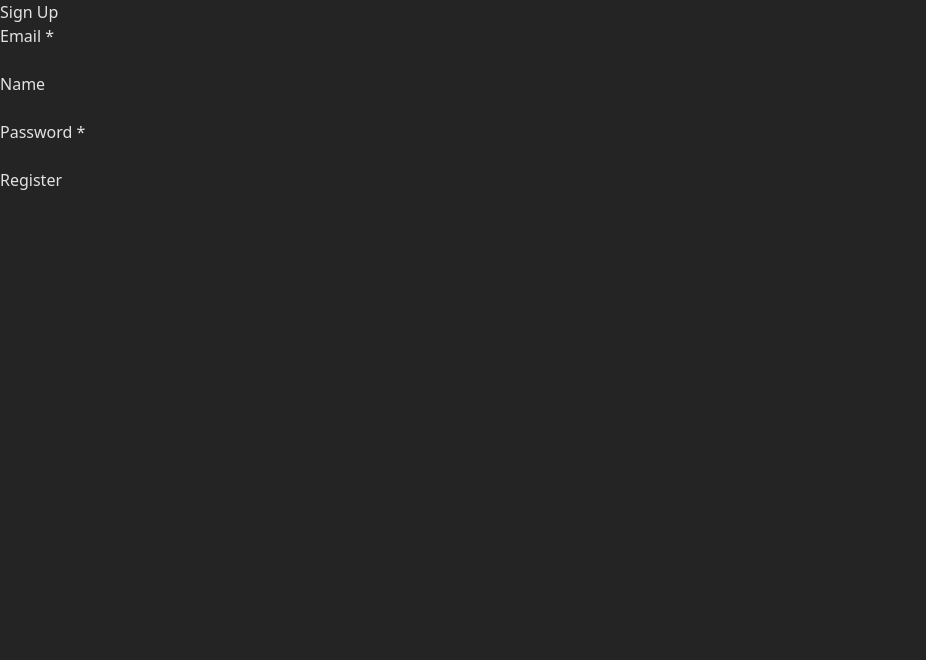
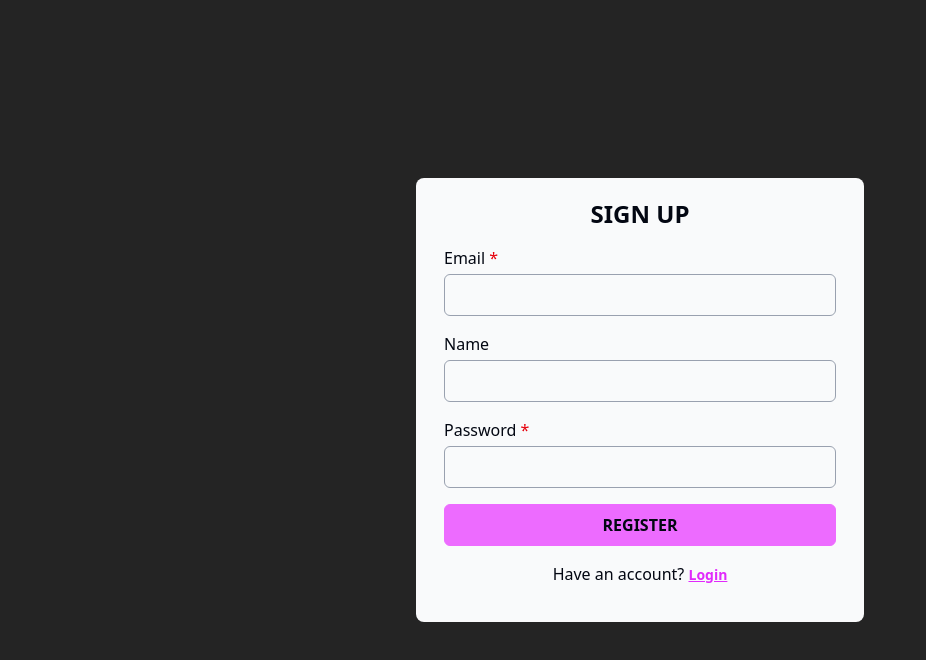
Before and after one commit to christian-harsana/music-sheet-catalog, a React (Vite) app: page /signup in a window 1280 px wide. Shown: the top 660 px of the page, without its empty margins (0-926 px from the left). Built offline with nearby package versions, Linux system fonts and the light colour scheme.

Commit message:
Apply styling for Signup page

```diff
--- a/src/pages/Login.tsx
+++ b/src/pages/Login.tsx
@@ -167,7 +167,7 @@ function Login() {
                 <h1 className="mb-4 font-bold text-2xl text-center uppercase">Login</h1>
 
                 <div className="mb-4">
-                    <label htmlFor="email" className="block mb-1">Email</label>
+                    <label htmlFor="email" className={`block mb-1 ${loginFormError.email ? 'text-red-600' : ''}`}>Email</label>
                     <input
                         id="email"
                         type="email"
@@ -176,14 +176,14 @@ function Login() {
                         onChange={(e) => handleInputChange(e)}
                         onBlur={(e) => handleInputBlur(e)}
                         required={true}
-                        className="w-full border border-gray-500 rounded-md px-3 py-2"
+                        className={`w-full border rounded-md px-3 py-2 ${loginFormError.email ? 'border-red-600' : 'border-gray-400'}`}
                         {...(loginFormError.email && {"aria-invalid": "true", "aria-describedby": "emailError"})}
                     />
-                    { loginFormError.email && <div id="emailError" className="text-red-500">{loginFormError.email}</div> }
+                    { loginFormError.email && <div id="emailError" className="text-red-600">{loginFormError.email}</div> }
                 </div>
 
                 <div className="mb-4">
-                    <label htmlFor="password" className="block mb-1">Password</label>
+                    <label htmlFor="password" className={`block mb-1 ${loginFormError.password ? 'text-red-600' : ''}`}>Password</label>
                     <input
                         id="password"
                         type="password"
@@ -192,10 +192,10 @@ function Login() {
                         onChange={(e) => handleInputChange(e)}
                         onBlur={(e) => handleInputBlur(e)}
                         required={true}
-                        className="w-full border border-gray-500 rounded-md px-3 py-2"
+                        className={`w-full border rounded-md px-3 py-2 ${loginFormError.password ? 'border-red-600' : 'border-gray-400'}`}
                         {...(loginFormError.password && {"aria-invalid": "true", "aria-describedby": "passwordError"})}
                     />
-                    { loginFormError.password && <div id="passwordError" className="text-red-500">{loginFormError.password}</div> }
+                    { loginFormError.password && <div id="passwordError" className="text-red-600">{loginFormError.password}</div> }
                 </div>
 
                 <div className="mb-4">
@@ -203,12 +203,17 @@ function Login() {
                         isFormProcessing ? (
                             <button type="submit"
                                 disabled
-                                className="flex flex-nowrap justify-center gap-3 w-full px-3 py-2 border border-fuchsia-400 rounded-md bg-fuchsia-400 font-semibold uppercase cursor-default">
+                                className="flex flex-nowrap justify-center gap-3 w-full px-3 py-2 border border-fuchsia-400 rounded-md bg-fuchsia-400 font-semibold uppercase cursor-progress opacity-50">
                                 <IconSpinner />
                                 Login...
                             </button>
                         ) :
-                        ( <button type="submit" className="w-full px-3 py-2 border border-fuchsia-400 hover:border-fuchsia-500 rounded-md bg-fuchsia-400 hover:bg-fuchsia-500 font-semibold uppercase">Login</button> )
+                        (
+                            <button type="submit"
+                                className="w-full px-3 py-2 border border-fuchsia-400 hover:border-fuchsia-500 rounded-md bg-fuchsia-400 hover:bg-fuchsia-500 font-semibold uppercase">
+                                Login
+                            </button>
+                        )
                     }
                 </div>
 
--- a/src/pages/SignUp.tsx
+++ b/src/pages/SignUp.tsx
@@ -1,5 +1,5 @@
 import { useContext, useState, type FocusEvent } from "react";
-import { useNavigate } from "react-router";
+import { useNavigate, Link } from "react-router";
 import { UIContext } from "../contexts/UIContext";
 import IconSpinner from "../components/IconSpinner";
 
@@ -160,11 +160,18 @@ function SignUp() {
     }
 
     return (
-        <form onSubmit={(e) => handleSignUpFormSubmit(e, signUpFormData)} className="u-text-align-left">
-            <h1>Sign Up</h1>
+        <main className="flex justify-center items-center min-h-screen">
+            <form onSubmit={(e) => handleSignUpFormSubmit(e, signUpFormData)}
+                className="w-[calc(100%-3rem)] max-w-md px-7 py-5 rounded-lg bg-gray-50 text-gray-950">
 
-            <div className="mb-6">
-                <label htmlFor="email">Email *</label>
+                <h1 className="mb-4 font-bold text-2xl text-center uppercase">Sign Up</h1>
+
+                <div className="mb-4">
+                    <label htmlFor="email"
+                        className={`block mb-1 ${signUpFormError.email ? 'text-red-600' : ''}`}>
+                        Email <span className="text-red-600" aria-hidden="true">*</span>
+                    </label>
+
                     <input
                         id="email"
                         type="email"
@@ -173,14 +180,18 @@ function SignUp() {
                         onChange={(e) => handleInputChange(e)}
                         onBlur={(e) => handleInputBlur(e)}
                         required={true}
+                        className={`w-full border rounded-md px-3 py-2 ${signUpFormError.email ? 'border-red-600' : 'border-gray-400'}`}
                         {...(signUpFormError.email && { "aria-invalid" : "true", "aria-describedby" : "emailError" })}
                     />
 
-                {signUpFormError.email && <div id="emailError" className="field-error">{signUpFormError.email}</div>}
+                    {signUpFormError.email && <div id="emailError" className="text-red-600">{signUpFormError.email}</div>}
                 </div>
 
-            <div className="mb-6">
-                <label htmlFor="name">Name</label>
+                <div className="mb-4">
+                    <label htmlFor="name"
+                        className={`block mb-1 ${signUpFormError.name ? 'text-red-600' : ''}`}>
+                        Name
+                    </label>
                     <input
                         id="name"
                         type="text"
@@ -188,14 +199,18 @@ function SignUp() {
                         value={signUpFormData.name}
                         onChange={(e) => handleInputChange(e)}
                         onBlur={(e) => handleInputBlur(e)}
+                        className={`w-full border rounded-md px-3 py-2 ${signUpFormError.name ? 'border-red-600' : 'border-gray-400'}`}
                         {...(signUpFormError.name && { "aria-invalid" : "true", "aria-describedby" : "nameError" })}
                     />
 
-                {signUpFormError.name && <div id="nameError" className="field-error">{signUpFormError.name}</div>}
+                    {signUpFormError.name && <div id="nameError" className="text-red-600">{signUpFormError.name}</div>}
                 </div>
 
-            <div className="mb-6">
-                <label htmlFor="password">Password *</label>
+                <div className="mb-4">
+                    <label htmlFor="password"
+                        className={`block mb-1 ${signUpFormError.email ? 'text-red-600' : ''}`}>
+                        Password <span className="text-red-600" aria-hidden="true">*</span>
+                    </label>
                     <input
                         id="password"
                         type="password"
@@ -205,28 +220,37 @@ function SignUp() {
                         onBlur={(e) => handleInputBlur(e)}
                         required={true}
                         minLength={8}
+                        className={`w-full border rounded-md px-3 py-2 ${signUpFormError.password ? 'border-red-600' : 'border-gray-400'}`}
                         {...(signUpFormError.password && { "aria-invalid" : "true", "aria-describedby" : "passwordError" })}
                     />
 
-                {signUpFormError.password && <div id="passwordError" className="field-error">{signUpFormError.password}</div>}
+                    {signUpFormError.password && <div id="passwordError" className="text-red-600">{signUpFormError.password}</div>}
                 </div>
 
-            {/* <div className="mb-6">
-                <button type="button" onClick={() => addToast("test toast")}>Test Toast</button>
-            </div> */}
-
-            <div className="mb-6">
+                <div className="mb-4">
                     {
                         isFormProcessing ? (
-                        <button type="submit" disabled className="flex flex-nowrap gap-4 bg-gray-300 cursor-default">
+                            <button type="submit"
+                                disabled
+                                className="flex flex-nowrap justify-center gap-3 w-full px-3 py-2 border border-fuchsia-400 rounded-md bg-fuchsia-400 font-semibold uppercase cursor-progress opacity-50">
                                 <IconSpinner />
                                 Registering...
                             </button>
                         ) :
-                    ( <button type="submit">Register</button> )
+                        (
+                            <button type="submit"
+                                className="w-full px-3 py-2 border border-fuchsia-400 hover:border-fuchsia-500 rounded-md bg-fuchsia-400 hover:bg-fuchsia-500 font-semibold uppercase">
+                                Register
+                            </button>
+                        )
                     }
                 </div>
+
+                <p className="mb-4 text-center">
+                    Have an account? <Link to="/login" className="text-sm text-fuchsia-500 font-semibold underline hover:no-underline">Login</Link>
+                </p>
             </form>
+        </main>
     )
 }
 
```
Also changed, not shown: src/index.css (line endings or trailing spaces). Lines whose indentation alone changed are shown as unchanged.
